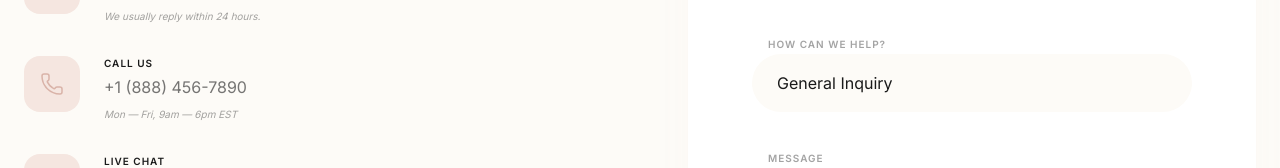
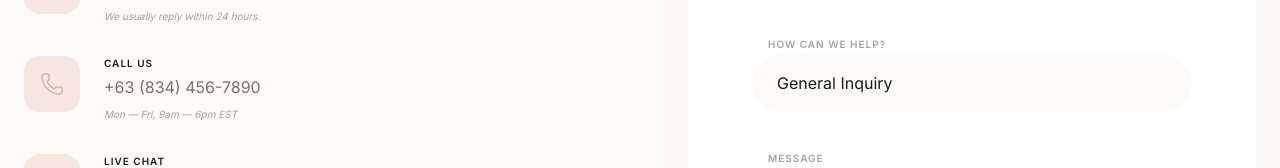
Before and after one commit to Wiskieee/Bare-Bloom, a React (Vite) app: page /contact in a window 1280 px wide. Shown: the part 422-590 px from the top of the page. Built offline with nearby package versions, Linux system fonts and the light colour scheme.

Commit message:
Public deployment

```diff
--- a/src/pages/Contact.tsx
+++ b/src/pages/Contact.tsx
@@ -35,7 +35,7 @@ export default function Contact() {
               </div>
               <div>
                 <h4 className="text-[10px] uppercase tracking-widest font-bold mb-1">Call Us</h4>
-                <p className="text-brand-ink/60">+1 (888) 456-7890</p>
+                <p className="text-brand-ink/60">+63 (834) 456-7890</p>
                 <p className="text-[10px] text-brand-ink/40 mt-2 italic">Mon — Fri, 9am — 6pm EST</p>
               </div>
             </div>
```
